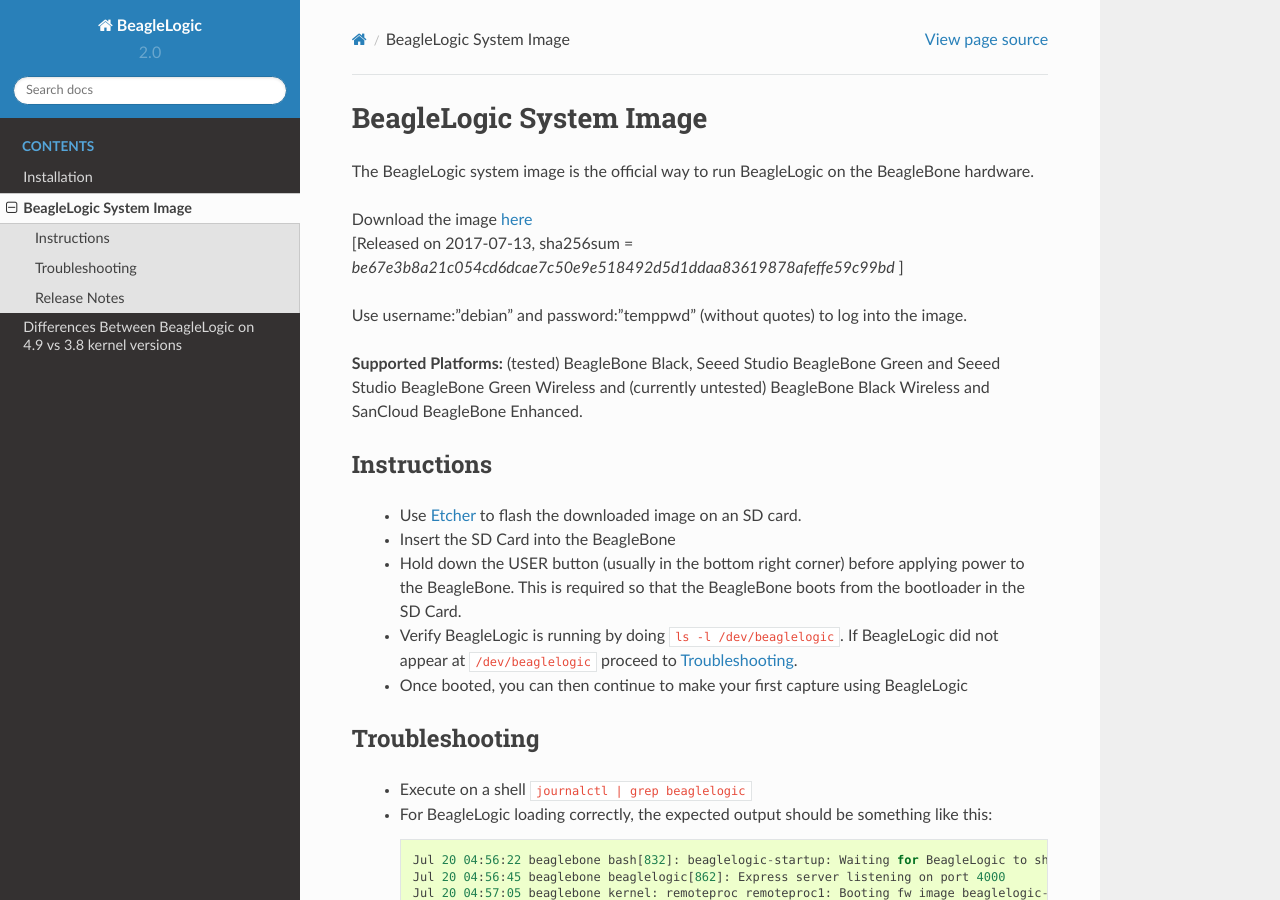
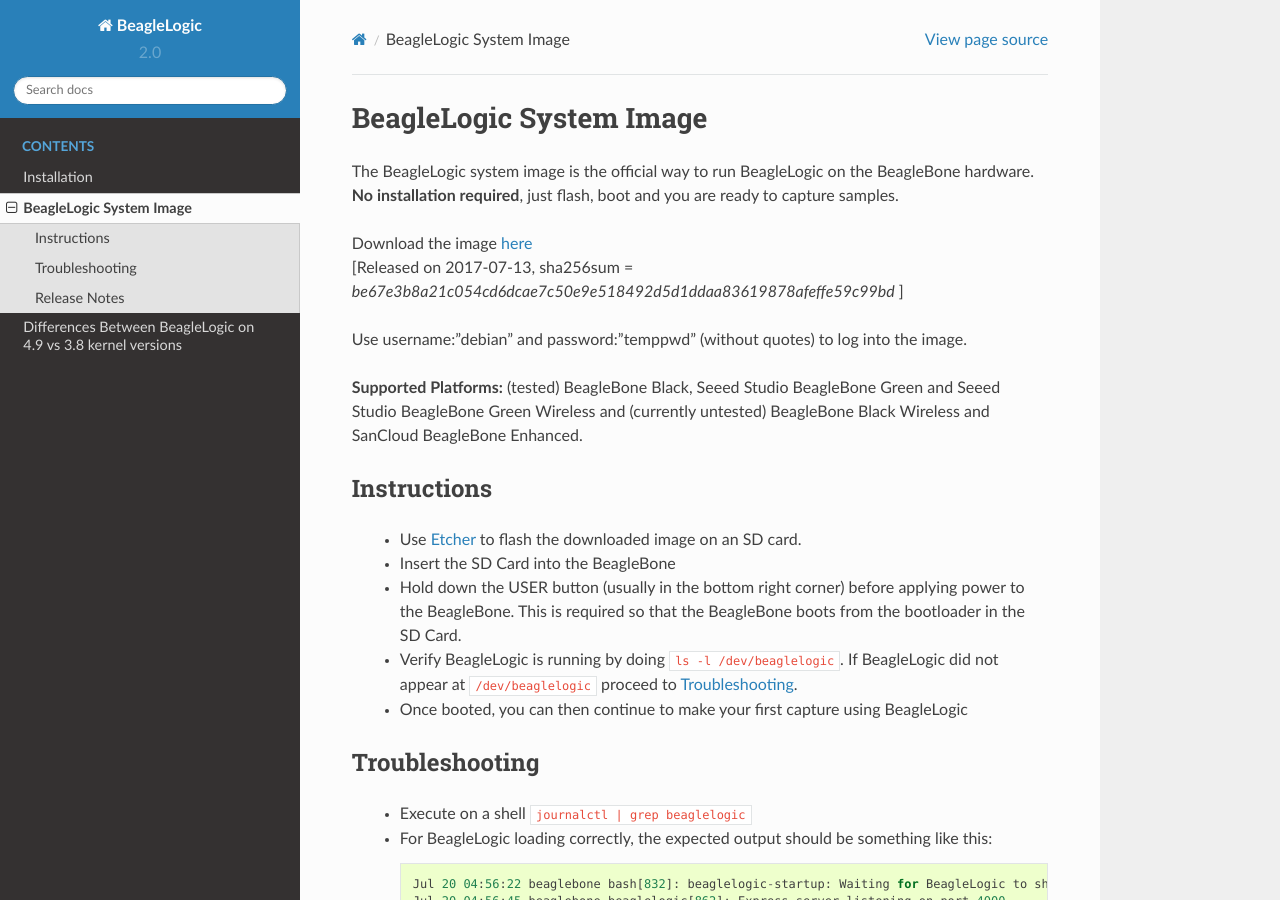
Before and after one commit to abhishek-kakkar/BeagleLogic, a Sphinx documentation site: the page built from docs/beaglelogic_system_image.rst, in a window 1280 px wide and 900 px high. Built offline with Sphinx 7.4.7 and the Read the Docs theme 2.0.0, drawn with Linux system fonts in a browser that asks for light colours.

Commit message:
docs: Add "no-installation-required" to BeagleLogic system image
Signed-off-by: Kumar Abhishek <abhishek@theembeddedkitchen.net>

```diff
--- a/docs/beaglelogic_system_image.rst
+++ b/docs/beaglelogic_system_image.rst
@@ -2,7 +2,8 @@
 ========================
 
 The BeagleLogic system image is the official way to run BeagleLogic on the
-BeagleBone hardware.
+BeagleBone hardware. **No installation required**, just flash, boot and you are
+ready to capture samples.
 
 .. |br| raw:: html
 
```
